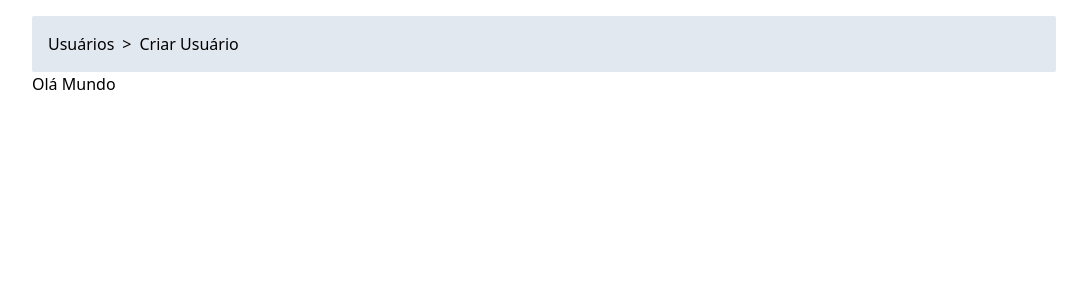
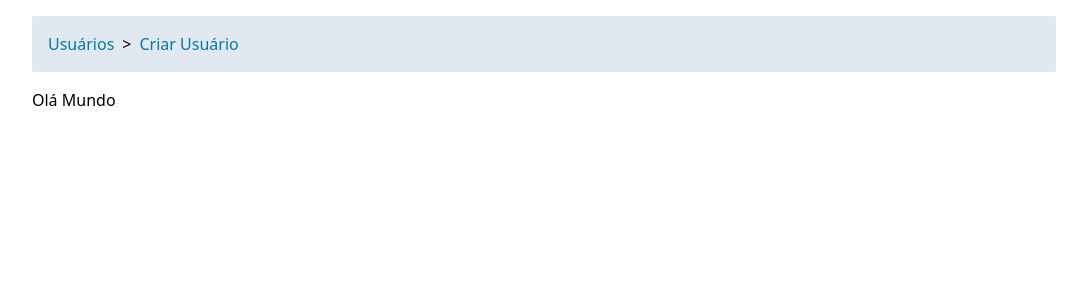
Before and after one commit to Jmarcelo97/3-desafio, a Next.js app: page / in a window 1280 px wide. Shown: the top 300 px of the page, without its empty margins (96-1183 px from the left). Built offline with nearby package versions, Linux system fonts and the light colour scheme.

Commit message:
Aplha 0.6.0

```diff
--- a/package.json
+++ b/package.json
@@ -1,6 +1,6 @@
 {
   "name": "3desafio",
-  "version": "0.5.0",
+  "version": "0.6.0",
   "private": true,
   "scripts": {
     "dev": "next dev",
--- a/src/components/Breadcrumb/index.tsx
+++ b/src/components/Breadcrumb/index.tsx
@@ -1,19 +1,32 @@
+import classNames from "classnames";
 import Link from "next/link";
+import { useRouter } from "next/router";
 
-export default function Breadcrumb() {
+export function Breadcrumb() {
+    const { asPath } = useRouter();
     return (
         <div className="mt-4 bg-slate-200 p-4 w-full rounded-sm">
             <nav aria-label="breadcrumb">
                 <ol className="flex gap-2">
                     <li>
-                        <Link href="/users">
-                                Usuários
+                        <Link
+                            href="/users"
+                            className={classNames({
+                                "text-primary-500": asPath != "/users",
+                            })}
+                        >
+                            Usuários
                         </Link>
                     </li>
                     {">"}
                     <li>
-                        <Link href="/users/create">
-                                Criar Usuário
+                        <Link
+                            href="/users/create"
+                            className={classNames({
+                                "text-primary-500": asPath != "/users/create",
+                            })}
+                        >
+                            Criar Usuário
                         </Link>
                     </li>
                 </ol>
--- /dev/null
+++ b/src/layouts/panel.tsx
@@ -0,0 +1,14 @@
+import { Breadcrumb } from "../components/Breadcrumb";
+
+type PanelLayoutProps = {
+    children: React.ReactNode;
+}
+
+export function PanelLayout({ children }: PanelLayoutProps) {
+    return (
+        <div className="flex flex-col max-w-5xl mx-auto gap-4">
+            <Breadcrumb />
+            {children}
+        </div>
+    );
+}
--- a/src/pages/_app.tsx
+++ b/src/pages/_app.tsx
@@ -1,15 +1,11 @@
 import type { AppProps } from "next/app";
-import Breadcrumb from "../components/Breadcrumb";
-
+import { PanelLayout } from "../layouts/panel";
 import "../styles/globals.css";
 
 export default function App({ Component, pageProps }: AppProps) {
     return (
-        <div className="flex flex-col w-screen h-screen">
-            <div className="w-full h-full max-w-5xl mx-auto gap-4 p-4 md:p-0">
-                <Breadcrumb />
-                <Component {...pageProps} />
-            </div>
-        </div>
+        <PanelLayout>
+            <Component {...pageProps} />
+        </PanelLayout>
     );
 }
--- a/src/pages/users/create.tsx
+++ b/src/pages/users/create.tsx
@@ -1,6 +1,8 @@
 import type { GetStaticProps } from "next";
 import Router from "next/router";
 import { SubmitHandler, useForm } from "react-hook-form";
+
+import { Breadcrumb } from "../../components/Breadcrumb";
 import { Input } from "../../components/Input";
 import { api } from "../../services/api";
 
@@ -85,7 +87,7 @@ export default function CreateUser() {
                     aria-label="Botão que submete o formulário"
                     className="ml-auto py-2 px-4 bg-blue-500 text-white rounded-sm"
                 >
-                    Salvar
+                Salvar
                 </button>
             </div>
         </form>
```
Also changed, not shown: 1 other file (tests, documents, lock files or other folders).
